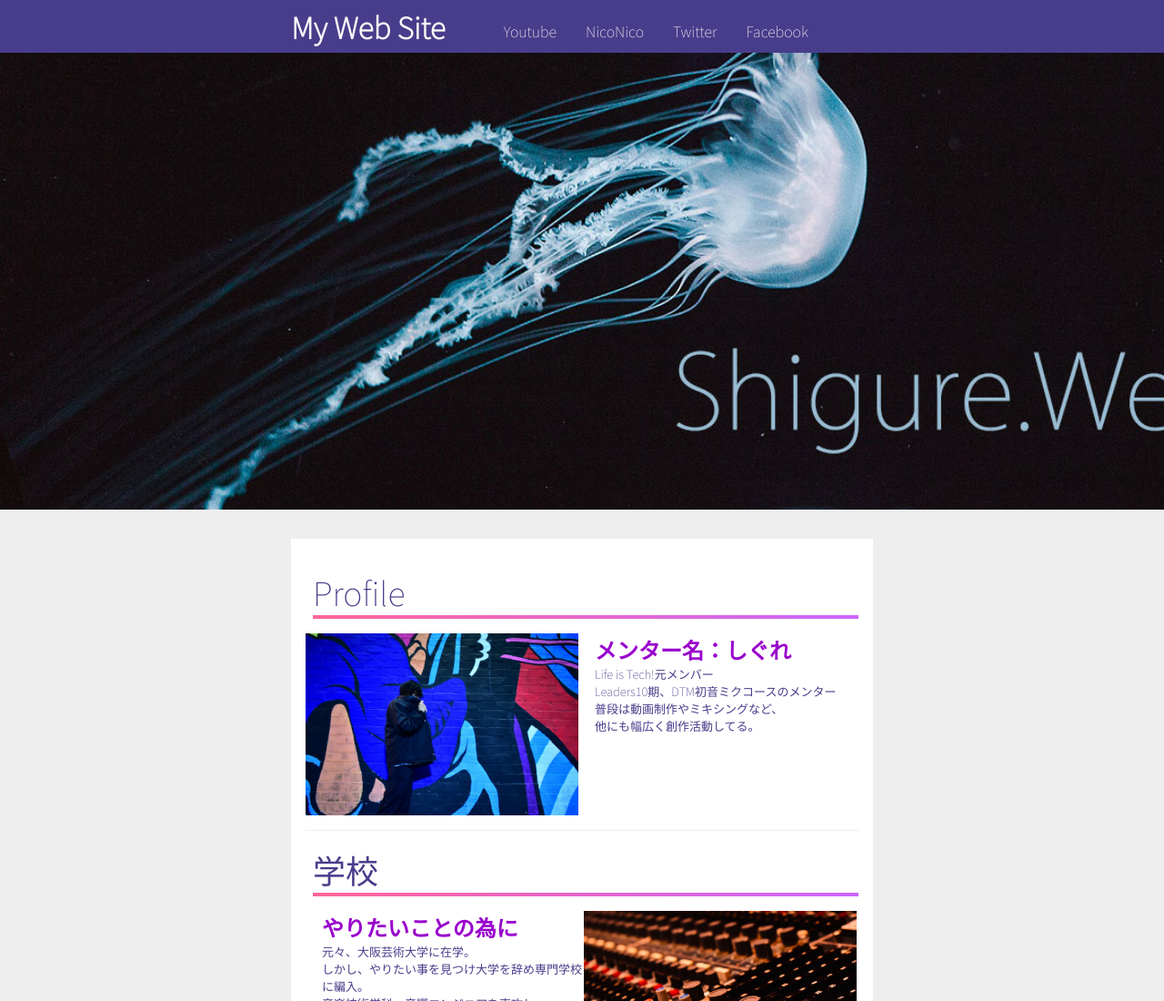
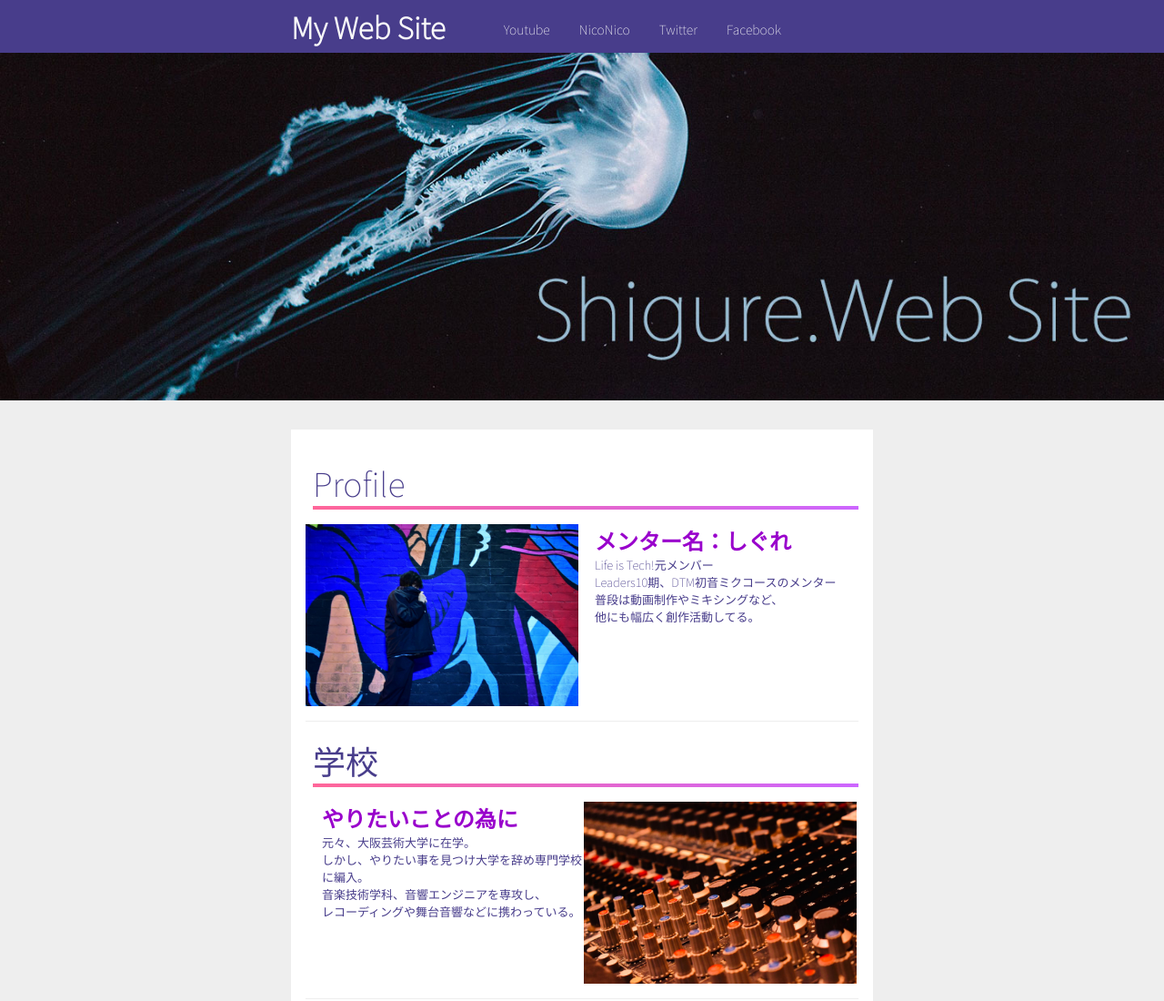
Before and after one commit to shiguren490/shigure.e, a plain HTML site: page index.html in a window 1280 px wide. Shown: the top 1100 px of the page at 91% size. Drawn offline with Linux system fonts and the light colour scheme; a script that the page names is missing.

Commit message:
Update style.css

```diff
--- a/style.css
+++ b/style.css
@@ -34,7 +34,7 @@ nav li{
 }
 
 nav a{
-    font-size: 16px;
+    font-size: 14px;
     display: block;
     text-decoration: none;
     color: #f9f9f9;
@@ -48,11 +48,11 @@ nav a:hover{
 
 .main-visual{
     width: 100%;
-    height: 500px;
+    height: 400px;
     background: #fff url(hero.jpg) 0 0 no-repeat;
     background-size: cover;
     margin-bottom: 32px;
-    padding-top: 60px;
+    padding-top: 40px;
 }
 
 .top-title{
```
